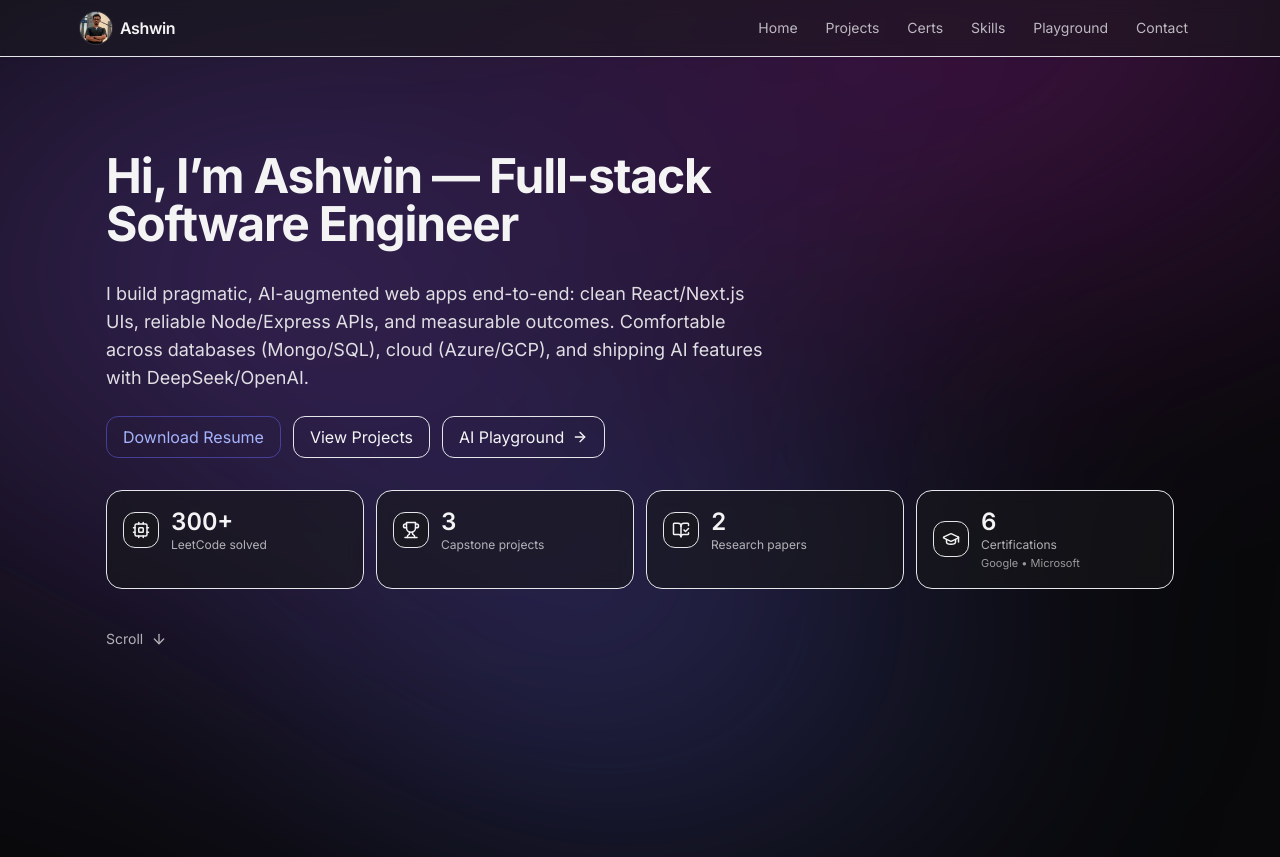
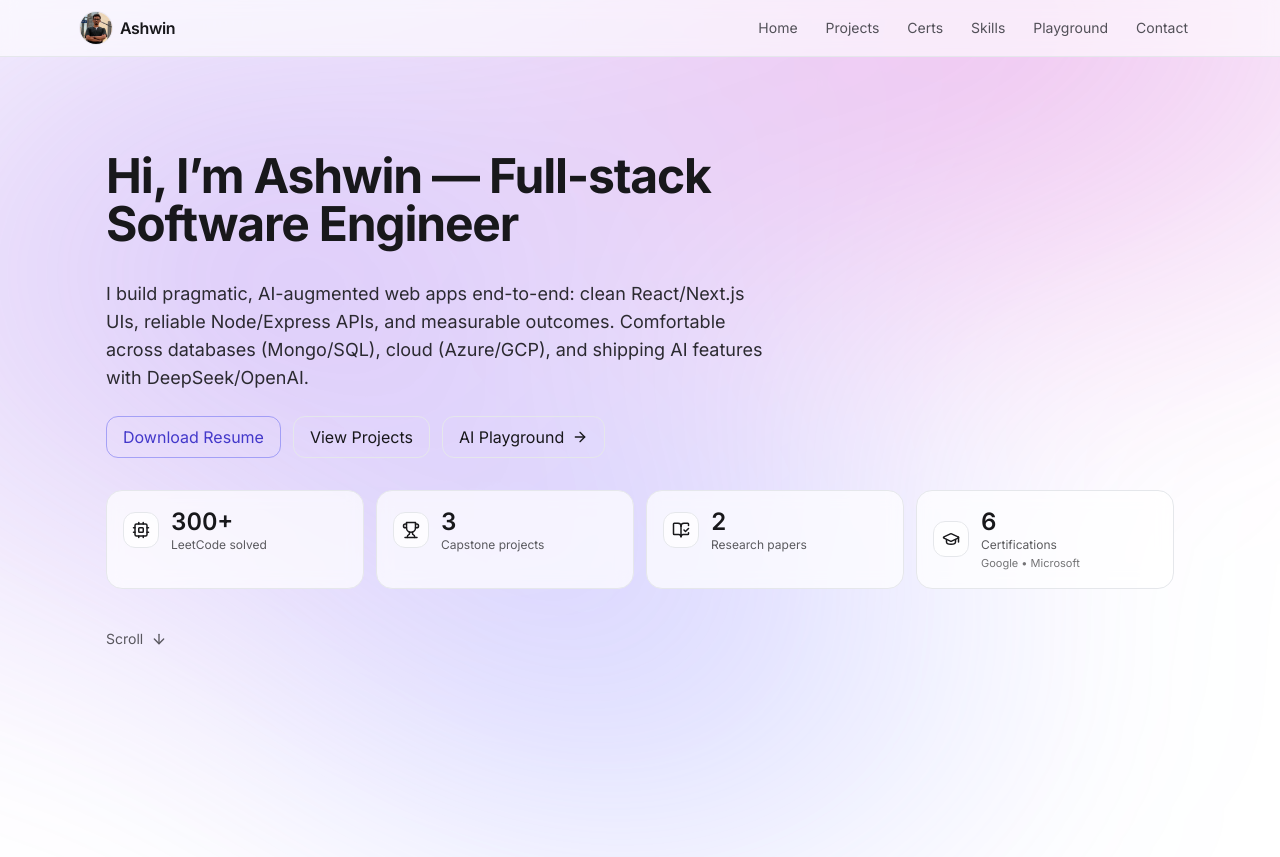
Before and after one commit to Ashking07/Ashwin-portfolio, a Next.js app: page / in a window 1280 px wide. Before the commit the page ends 800 px from the top, so only its background shows below. Built offline with nearby package versions, Linux system fonts and the light colour scheme; no server answers.

Commit message:
Resolved Code errors

```diff
--- a/app/layout.tsx
+++ b/app/layout.tsx
@@ -1,29 +1,29 @@
 import '@/styles/globals.css'
 import type { Metadata } from 'next'
 import { Inter } from 'next/font/google'
-import Header from '@/components/Header'
-import Footer from '@/components/Footer'
+import Navbar from '@/components/Navbar'
 import { ThemeProvider } from '@/components/ThemeProvider'
-import Navbar from '@/components/Navbar'
 
 const inter = Inter({ subsets: ['latin'] })
 
 export const metadata: Metadata = {
   title: 'Ashwin Kapile — Portfolio',
   description: 'Personal portfolio and AI playground',
-metadataBase: new URL('http://localhost:3000'),
-openGraph: { title: 'Ashwin Kapile — Portfolio', type: 'website' }
+  // set your prod URL here so OpenGraph is correct in prod
+  metadataBase: new URL(process.env.NEXT_PUBLIC_SITE_URL || 'https://example.com'),
+  openGraph: { title: 'Ashwin Kapile — Portfolio', type: 'website' },
 }
 
 export default function RootLayout({ children }: { children: React.ReactNode }) {
   return (
     <html lang="en" suppressHydrationWarning>
-<body className={`${inter.className} bg-white text-gray-900 dark:bg-zinc-950 dark:text-zinc-100`}>
+      {/* Keep body neutral; dark styles are applied ONLY when "dark"
+         class is on <html> from next-themes */}
+      <body className={`${inter.className} antialiased bg-white text-zinc-900`}>
         <ThemeProvider>
-{/* <Header /> */}
           <Navbar />
-<main className="container mx-auto px-4 py-10">{children}</main>
-{/* <Footer /> */}
+          {/* keep your page content; remove container here if your pages already set layout */}
+          <main className="min-h-screen">{children}</main>
         </ThemeProvider>
       </body>
     </html>
--- a/components/ThemeProvider.tsx
+++ b/components/ThemeProvider.tsx
@@ -1,5 +1,17 @@
 'use client'
-import { ThemeProvider as NextThemesProvider } from 'next-themes'
+
+import * as React from 'react'
+import { ThemeProvider as NextThemes } from 'next-themes'
+
 export function ThemeProvider({ children }: { children: React.ReactNode }) {
-return <NextThemesProvider attribute="class" defaultTheme="dark">{children}</NextThemesProvider>
+  return (
+    <NextThemes
+      attribute="class"     // adds/removes "dark" on <html>
+      defaultTheme="light"  // ← force light by default in prod
+      enableSystem={false}  // set to true if you want OS-based instead
+      storageKey="ak-theme" // persistent key
+    >
+      {children}
+    </NextThemes>
+  )
 }
```
Lines whose indentation alone changed are shown as unchanged.
